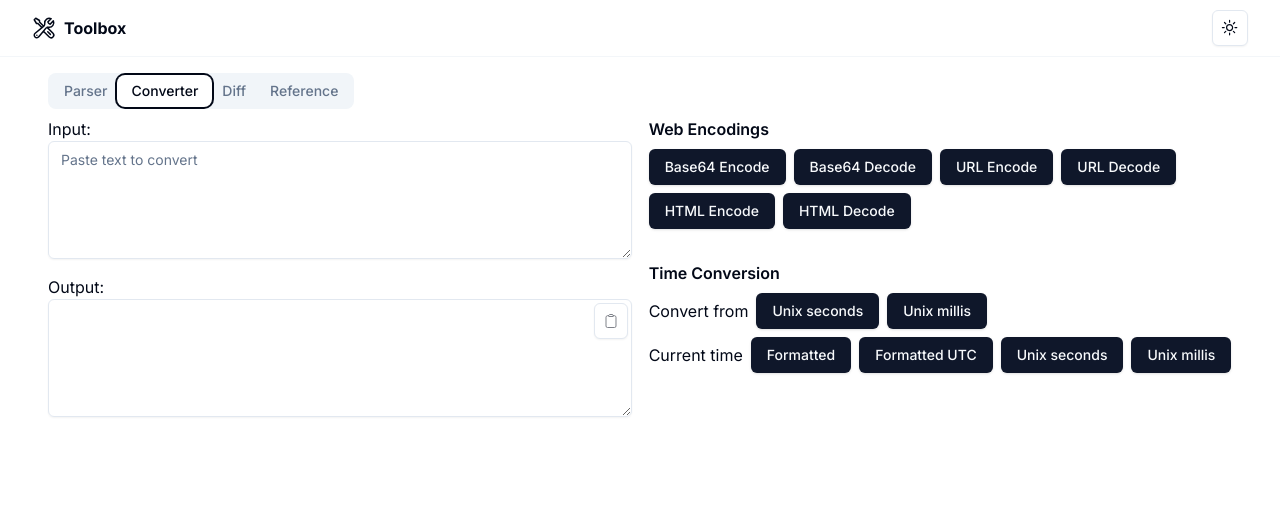
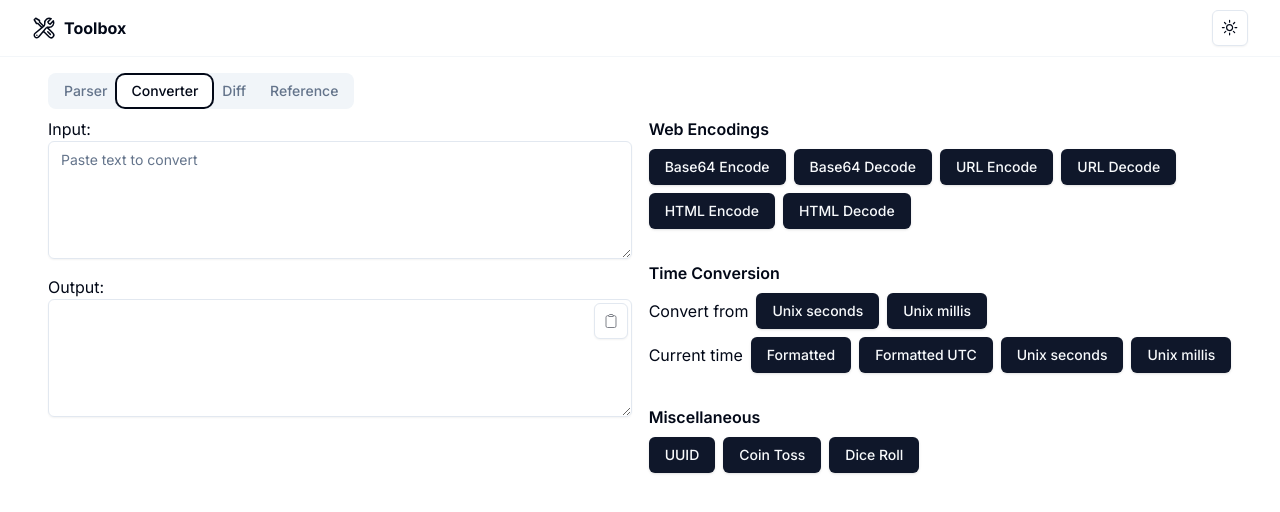
Before and after one commit to thameera/toolbox, a Next.js app: page / in a window 1280 px wide. Both pictures are taken after typing "Sample", "Sample" into the empty fields and a click on the tab "Converter". Shown: the top 512 px of the page. Built offline with nearby package versions, Linux system fonts and the light colour scheme.

Commit message:
Add misc converters

```diff
--- a/src/components/converter/conv-buttons.tsx
+++ b/src/components/converter/conv-buttons.tsx
@@ -52,6 +52,16 @@ export function ConverterButtons({
             <ConvButton taskId="current_time_unix_ms" label="Unix millis" />
           </div>
         </div>
+
+        {/* Misc converters */}
+        <div className="flex flex-col gap-2">
+          <div className="font-semibold">Miscellaneous</div>
+          <div className="flex flex-col sm:flex-row gap-2 flex-wrap">
+            <ConvButton taskId="generate_uuid" label="UUID" />
+            <ConvButton taskId="coin_toss" label="Coin Toss" />
+            <ConvButton taskId="dice_roll" label="Dice Roll" />
+          </div>
+        </div>
         {/* End of button sets */}
       </div>
     </div>
--- a/src/lib/converters/index.ts
+++ b/src/lib/converters/index.ts
@@ -1,11 +1,13 @@
 import * as basicEncodings from "./basicEncodings";
 import * as timeConverters from "./timeConverters";
+import * as miscGenerators from "./miscGenerators";
 
 type ConverterFunction = (text: string) => string;
 
 const converters: Record<string, ConverterFunction> = {
   ...basicEncodings,
   ...timeConverters,
+  ...miscGenerators,
 };
 
 export const convertText = (taskId: string, text: string): string => {
--- /dev/null
+++ b/src/lib/converters/miscGenerators.ts
@@ -0,0 +1,11 @@
+export const generate_uuid = (): string => {
+  return self.crypto.randomUUID();
+};
+
+export const coin_toss = (): string => {
+  return Math.random() < 0.5 ? "Heads" : "Tails";
+};
+
+export const dice_roll = (): string => {
+  return String(Math.floor(Math.random() * 6) + 1);
+};
```
